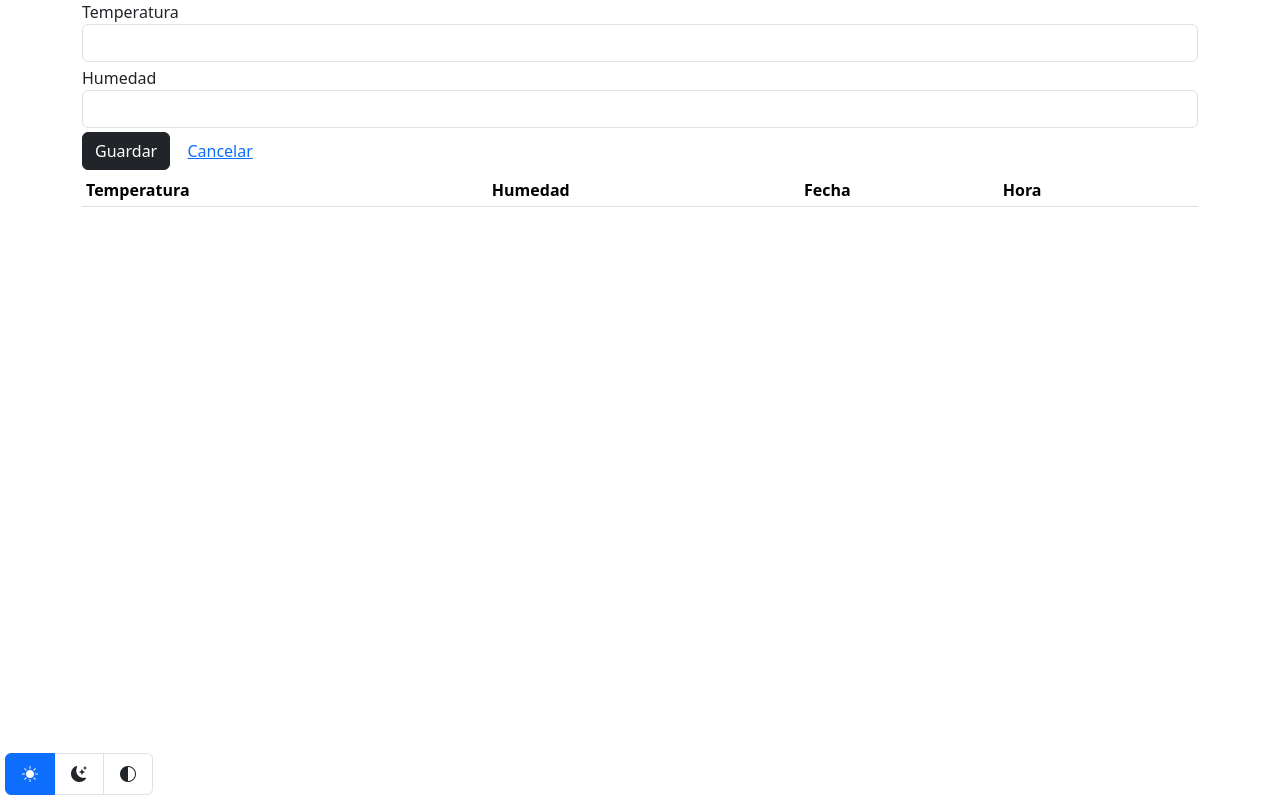
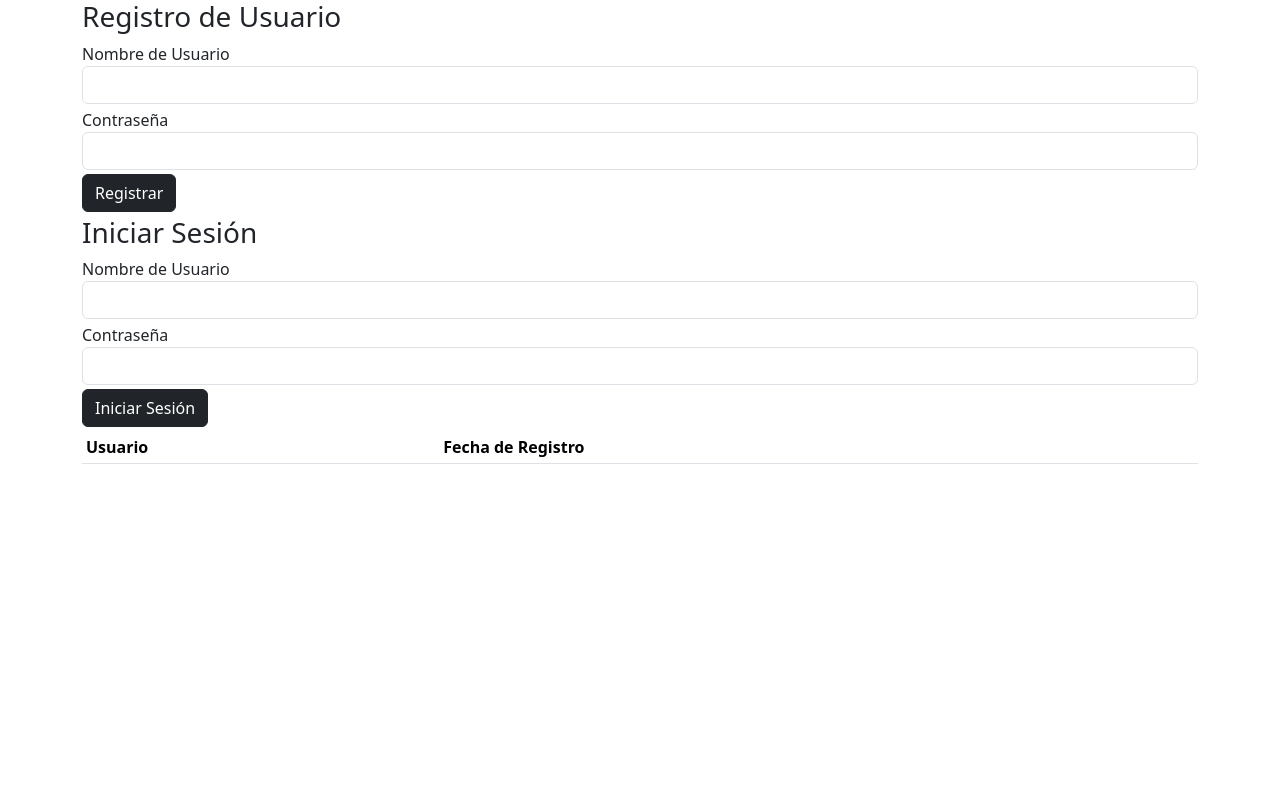
Before and after one commit to Alan-Cortez/poeta_flask, a Flask app: page / in a window 1280 px wide. Run offline with Flask 3, Linux system fonts and the light colour scheme; data that the repository does not hold is empty; some libraries are stand-ins or nearby versions.

Commit message:
Update app.html

```diff
--- a/templates/app.html
+++ b/templates/app.html
@@ -4,218 +4,96 @@
     <meta charset="UTF-8">
     <meta name="viewport" content="width=device-width, initial-scale=1.0">
 
-    <link href="https://cdn.jsdelivr.net/npm/bootstrap@5.3.3/dist/css/bootstrap.min.css" rel="stylesheet" integrity="sha384-QWTKZyjpPEjISv5WaRU9OFeRpok6YctnYmDr5pNlyT2bRjXh0JMhjY6hW+ALEwIH" crossorigin="anonymous">
-
-    <script src="https://code.jquery.com/jquery-3.7.1.min.js" integrity="sha256-/JqT3SQfawRcv/BIHPThkBvs0OEvtFFmqPF/lYI/Cxo=" crossorigin="anonymous"></script>
-
-    <script src="https://js.pusher.com/8.2.0/pusher.min.js"></script>
+    <link href="https://cdn.jsdelivr.net/npm/bootstrap@5.3.3/dist/css/bootstrap.min.css" rel="stylesheet">
+    <script src="https://code.jquery.com/jquery-3.7.1.min.js"></script>
 
     <title>App</title>
 </head>
 <body>
     <div class="container">
-      <form id="frmTemperaturaHumedad" method="post">
-          <input type="hidden" id="id" name="id">
-
+        <!-- Formulario de Registro -->
+        <h3>Registro de Usuario</h3>
+        <form id="frmRegistroUsuario" method="post">
             <div class="mb-1">
-              <label for="temperatura">Temperatura</label>
-              <input type="number" id="temperatura" name="temperatura" class="form-control">
+                <label for="nombre">Nombre de Usuario</label>
+                <input type="text" id="nombre" name="nombre" class="form-control">
             </div>
             <div class="mb-1">
-              <label for="humedad">Humedad</label>
-              <input type="number" id="humedad" name="humedad" class="form-control">
+                <label for="password">Contraseña</label>
+                <input type="password" id="password" name="password" class="form-control">
             </div>
             <div class="mb-1">
-              <button id="guardar" name="guardar" class="btn btn-dark">Guardar</button>
-              <button type="reset" id="cancelar" name="cancelar" class="btn btn-link">Cancelar</button>
+                <button id="registrar" name="registrar" class="btn btn-dark">Registrar</button>
             </div>
         </form>
+
+        <!-- Formulario de Inicio de Sesión -->
+        <h3>Iniciar Sesión</h3>
+        <form id="frmLoginUsuario" method="post">
+            <div class="mb-1">
+                <label for="nombreLogin">Nombre de Usuario</label>
+                <input type="text" id="nombreLogin" name="nombreLogin" class="form-control">
+            </div>
+            <div class="mb-1">
+                <label for="passwordLogin">Contraseña</label>
+                <input type="password" id="passwordLogin" name="passwordLogin" class="form-control">
+            </div>
+            <div class="mb-1">
+                <button id="login" name="login" class="btn btn-dark">Iniciar Sesión</button>
+            </div>
+        </form>
+
         <table class="table table-sm">
             <thead>
                 <tr>
-            <th>Temperatura</th>
-            <th>Humedad</th>
-            <th>Fecha</th>
-            <th>Hora</th>
-            <th></th>
+                    <th>Usuario</th>
+                    <th>Fecha de Registro</th>
                 </tr>
             </thead>
-        <tbody id="tbodyTemperaturaHumedad"></tbody>
+            <tbody id="tbodyUsuarios"></tbody>
         </table>
     </div>
 
-    <script src="https://cdn.jsdelivr.net/npm/bootstrap@5.3.3/dist/js/bootstrap.bundle.min.js" integrity="sha384-YvpcrYf0tY3lHB60NNkmXc5s9fDVZLESaAA55NDzOxhy9GkcIdslK1eN7N6jIeHz" crossorigin="anonymous"></script>
-
-    <link rel="stylesheet" href="https://cdn.jsdelivr.net/npm/bootstrap-icons@1.11.3/font/bootstrap-icons.min.css">
-    <div class="app-float-button bg-body" style="z-index: 3; position: fixed; bottom: 5px; left: 5px; cursor: pointer;">
-        <ul class="list-group list-group-horizontal">
-            <li class="list-group-item" data-bs-theme-value="light">
-                <i class="bi bi-sun-fill"></i>
-            </li>
-            <li class="list-group-item" data-bs-theme-value="dark">
-                <i class="bi bi-moon-stars-fill"></i>
-            </li>
-            <li class="list-group-item" data-bs-theme-value="auto">
-                <i class="bi bi-circle-half"></i>
-            </li>
-        </ul>
-    </div>
-    <script>
-        /*!
-        * Color mode toggler for Bootstrap's docs (https://getbootstrap.com/)
-        * Copyright 2011-2022 The Bootstrap Authors
-        * Licensed under the Creative Commons Attribution 3.0 Unported License.
-        */
-
-        /** Reescrito */
-
-        var bootstrapTheme = localStorage.getItem("theme")
-
-        function getPreferredTheme() {
-            if (bootstrapTheme) {
-                return bootstrapTheme
-            }
-
-            return window.matchMedia("(prefers-color-scheme: dark)").matches ? "dark" : "light"
-        }
-
-        function setTheme(theme) {
-            if (theme === "auto" && window.matchMedia("(prefers-color-scheme: dark)").matches) {
-                document.documentElement.setAttribute("data-bs-theme", "dark")
-            }
-            else {
-                document.documentElement.setAttribute("data-bs-theme", ((theme == "auto") ? "light" : theme))
-            }
-        }
-
-        function showActiveTheme(theme) {
-            $("[data-bs-theme-value]").removeClass("bg-primary text-white active")
-            $(`[data-bs-theme-value="${theme}"]`).addClass("bg-primary text-white active")
-        }
-
-        $(document).on("click", '[data-bs-theme-value]', function (event) {
-            const theme = this.getAttribute("data-bs-theme-value")
-            localStorage.setItem("theme", theme)
-            setTheme(theme)
-            showActiveTheme(theme)
-        })
-
-        window.matchMedia("(prefers-color-scheme: dark)").addEventListener("change", function (event) {
-            if (bootstrapTheme !== "light"
-            || bootstrapTheme !== "dark") {
-                setTheme(getPreferredTheme())
-            }
-        })
-
-        document.addEventListener("DOMContentLoaded", function (event) {
-            setTheme(bootstrapTheme)
-            showActiveTheme(getPreferredTheme())
-        })
-    </script>
+    <script src="https://cdn.jsdelivr.net/npm/bootstrap@5.3.3/dist/js/bootstrap.bundle.min.js"></script>
 
     <script>
         window.addEventListener("load", function (event) {
-            function buscar() {
-                $.get("/buscar", function (respuesta) {
-                    $("#tbodyTemperaturaHumedad").html("")
-
-                    var fechaAnterior = ""
-
-                    for (var x in respuesta) {
-                        var temperaturaHumedad = respuesta[x]
-
-                        var fecha = ""
-                        var fechaTemp = temperaturaHumedad["Fecha"]
-
-                        if (fechaAnterior != fechaTemp) {
-                            fecha         = fechaTemp
-                            fechaAnterior = fechaTemp
+            // Función para cargar los usuarios registrados
+            function cargarUsuarios() {
+                $.get("/usuarios", function (respuesta) {
+                    $("#tbodyUsuarios").html("");
+                    respuesta.forEach(function (usuario) {
+                        $("#tbodyUsuarios").append(`<tr>
+                            <td>${usuario.nombre}</td>
+                            <td>${usuario.fecha_registro}</td>
+                        </tr>`);
+                    });
+                });
             }
 
-                        $("#tbodyTemperaturaHumedad").append(`<tr>
-                            <td>${temperaturaHumedad["Temperatura"]}</td>
-                            <td>${temperaturaHumedad["Humedad"]}</td>
-                            <td>${fecha}</td>
-                            <td>${temperaturaHumedad["Hora"]}</td>
-                            <td>
-                                <button class="btn btn-primary btn-editar" data-id="${temperaturaHumedad["Id_Log"]}">Editar</button>
-                                <button class="btn btn-danger btn-eliminar" data-id="${temperaturaHumedad["Id_Log"]}">Eliminar</button>
-                            </td>
-                        </tr>`)
+            cargarUsuarios();
+
+            // Registro de usuario
+            $("#frmRegistroUsuario").submit(function (event) {
+                event.preventDefault();
+                $.post("/registrar", $(this).serialize(), function () {
+                    cargarUsuarios();
+                    $("#frmRegistroUsuario").get(0).reset();
+                });
+            });
+
+            // Inicio de sesión
+            $("#frmLoginUsuario").submit(function (event) {
+                event.preventDefault();
+                $.post("/login", $(this).serialize(), function (respuesta) {
+                    if (respuesta.success) {
+                        alert("Inicio de sesión exitoso");
+                    } else {
+                        alert("Credenciales incorrectas");
                     }
-                })
-            }
-
-            buscar()
-
-            $(document).on("click", ".btn-editar", function (event) {
-                var id = $(this).attr("data-id")
-
-                $.get("/editar", {id: id}, function (respuesta) {
-                    console.log(respuesta)
-                    var temperaturaHumedad = respuesta[0]
-
-                    $("#id")
-                    .val(temperaturaHumedad["Id_Log"])
-                    .trigger("focus")
-
-                    $("#temperatura").val(temperaturaHumedad["Temperatura"])
-                    $("#humedad").val(temperaturaHumedad["Humedad"])
-                })
-            })
-
-            $(document).on("click", ".btn-eliminar", function (event) {
-                if (!confirm("¿Quieres eliminar este registro?")) {
-                    return
-                }
-
-                var id = $(this).attr("data-id")
-
-                $.post("/eliminar", {id: id})
-            })
-
-            $("#frmTemperaturaHumedad")
-            .submit(function (event)  {
-                event.preventDefault()
-
-                $.post("/guardar", $(this).serialize(), function (respuesta) {
-                    $("#frmTemperaturaHumedad").get(0).reset()
-                })
-            })
-            .on("reset", function (event) {
-                $("#id").val("")
-            })
-
-            Pusher.logToConsole = true
-
-            var pusher = new Pusher("ffa9ea426828188c22c1", {
-                cluster: "us2"
-            })
-
-            // Canal ---> Donde se concentran los hilos con los clientes conectados
-            var channel = pusher.subscribe("canalRegistrosTemperaturaHumedad");
-
-            // Evento --> El código que se accionará con la información enviada o el uso del canal
-            channel.bind("registroTemperaturaHumedad", function (temperaturaHumedad) {
-                // 1. Notificar el evento
-                // alert("Ocurrió el evento")
-
-                // 2. Recibir información enviada en el evento
-                // console.log(temperaturaHumedad)
-
-                // 3. Trabajar información enviada por el evento
-                /**
-                $("#tbodyTemperaturaHumedad").prepend(`<tr>
-                    <td>${temperaturaHumedad.temperatura}</td>
-                    <td>${temperaturaHumedad.humedad}</td>
-                    <td></td>
-                </tr>`)
-                */
-
-                // 4. Mandar a llamar otro código luego del evento
-                buscar()
-            })
-        })
+                });
+            });
+        });
     </script>
 </body>
 </html>
```
Lines whose indentation alone changed are shown as unchanged.
